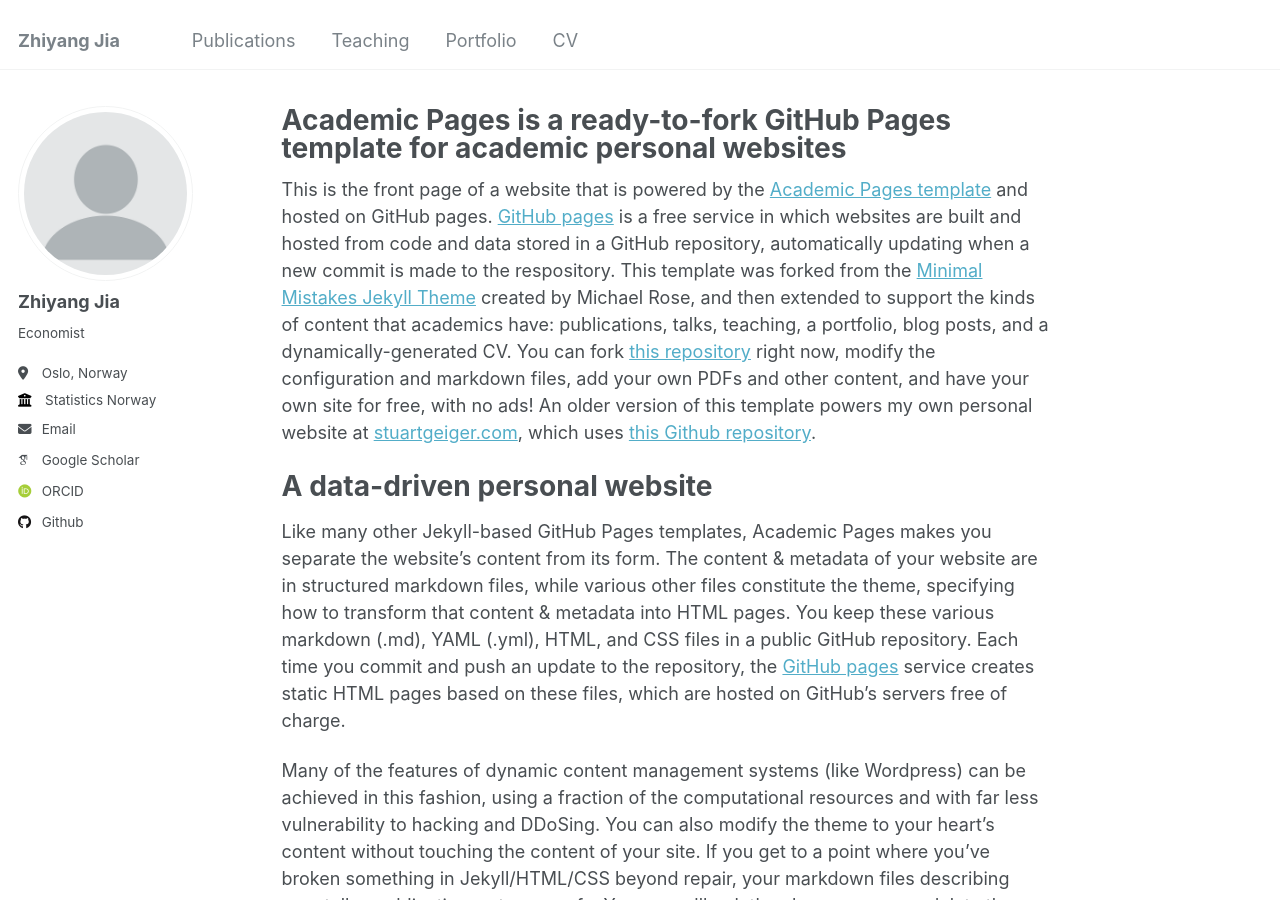
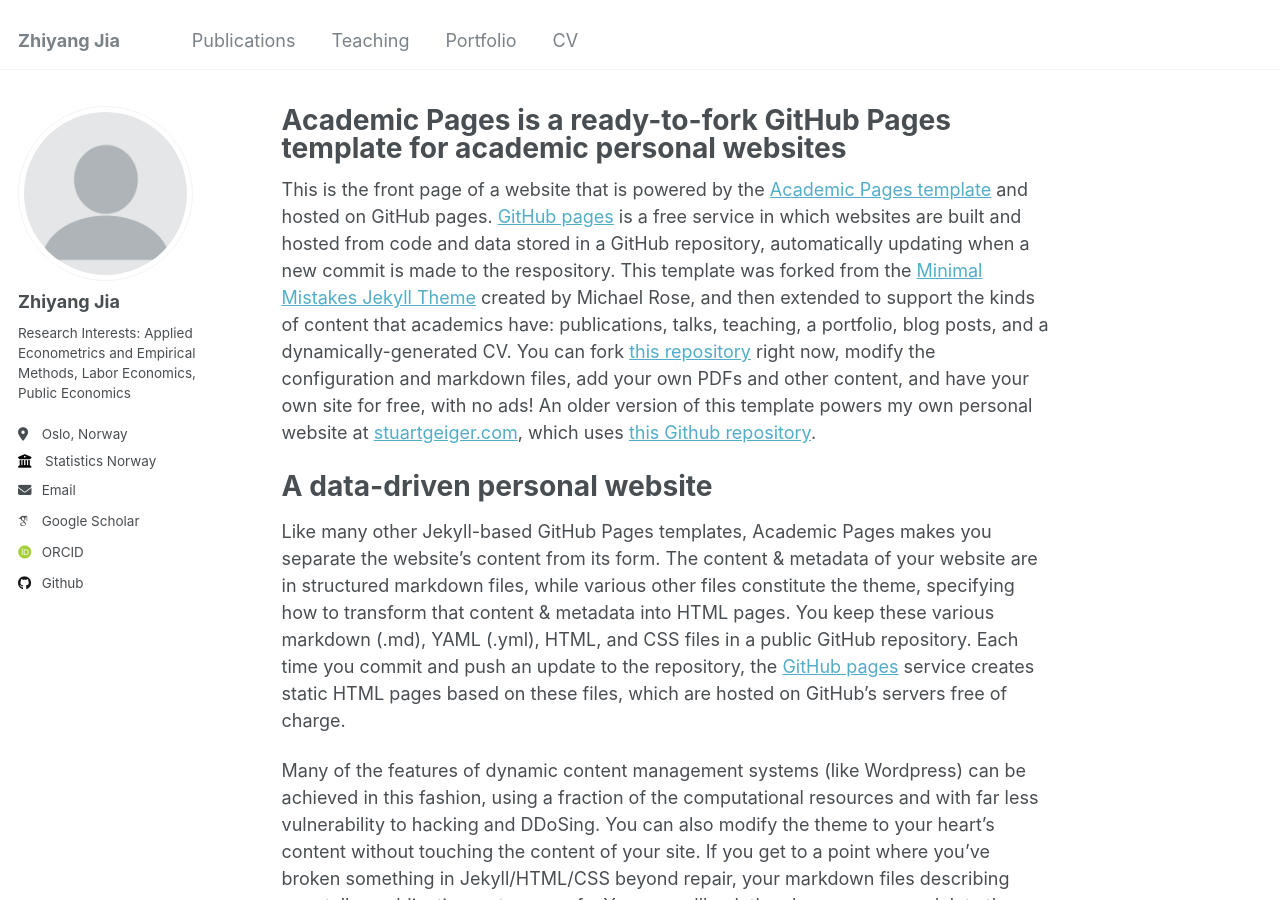
Before and after one commit to Zhiyang-Jia/Zhiyang-Jia.github.io, a Jekyll site: the page built from _pages/about.md, in a window 1280 px wide and 900 px high. Built offline with Jekyll 4.4.1, drawn with Linux system fonts in a browser that asks for light colours; some web fonts are replaced.

Commit message:
Update _config.yml

```diff
--- a/_config.yml
+++ b/_config.yml
@@ -24,11 +24,11 @@ author:
   avatar           : "profile.png"
   name             : "Zhiyang Jia"
   pronouns         : # example: "she/her"
-  bio              : "Economist"
+  bio              : "Research Interests: Applied Econometrics and Empirical Methods, Labor Economics, Public Economics"
   location         : "Oslo, Norway"
   employer         : "Statistics Norway"
   uri              : # URL
-  email            : "none@example.org"
+  email            : "zhiyang.jia@ssb.no"
 
   # Academic websites
   arxiv            : # URL - Update with the correct link to your profile
```
